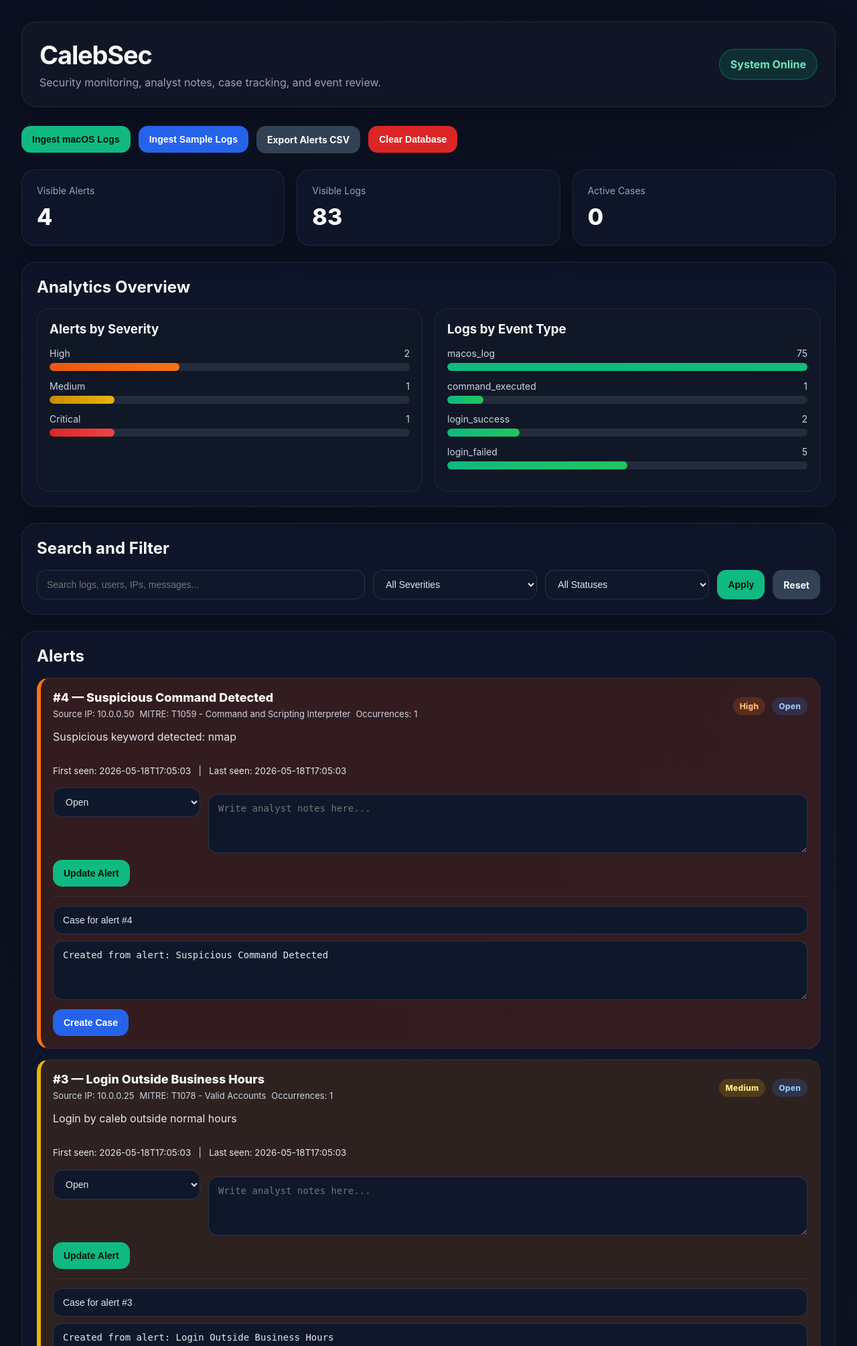
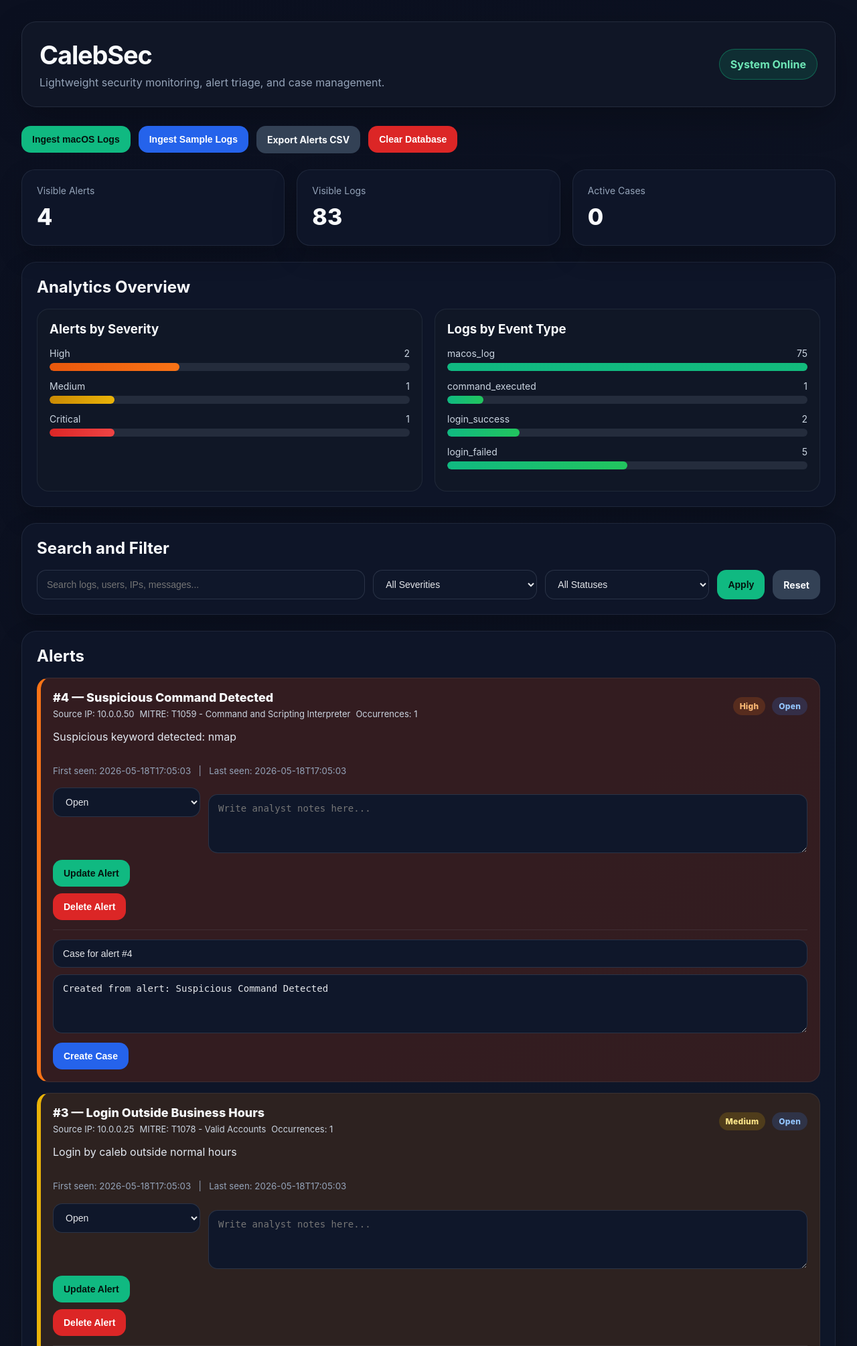
Before and after one commit to CalebSecurity1998/CalebSec, a FastAPI app: page / in a window 1280 px wide. Shown: the top 2010 px of the page at 67% size. Run offline with FastAPI, Linux system fonts and the light colour scheme; data comes from the database, SQL or seed files in the repository; data that the repository does not hold is empty.

Commit message:
Add delete buttons to dashboard

```diff
--- a/templates/dashboard.html
+++ b/templates/dashboard.html
@@ -274,6 +343,10 @@
             margin: 14px 0;
         }
 
+        .description small {
+            color: #94a3b8;
+        }
+
         .form-grid {
             display: grid;
             grid-template-columns: 220px 1fr;
@@ -419,13 +438,12 @@
     <section class="hero">
         <div>
             <h1>CalebSec</h1>
-            <p>Security monitoring, analyst notes, case tracking, and event review.</p>
+            <p>Lightweight security monitoring, alert triage, and case management.</p>
         </div>
         <div class="status-pill">System Online</div>
     </section>
 
     <section class="toolbar">
-
         {% if macos_ingest_enabled %}
         <form method="post" action="/ingest-macos">
             <button class="primary" type="submit">Ingest macOS Logs</button>
@@ -592,6 +608,14 @@
                     </div>
                 </form>
 
+                <form method="post"
+                      action="/alert/{{ alert.id }}/delete"
+                      onsubmit="return confirm('Delete this alert and any linked cases?');">
+                    <div class="inline-actions">
+                        <button class="danger" type="submit">Delete Alert</button>
+                    </div>
+                </form>
+
                 <form class="case-form" method="post" action="/alert/{{ alert.id }}/case">
                     <input type="text" name="title" placeholder="Case title" value="Case for alert #{{ alert.id }}">
                     <textarea name="notes" placeholder="Case notes...">Created from alert: {{ alert.rule }}</textarea>
@@ -605,6 +629,28 @@
             <div class="empty">No alerts to display.</div>
         {% endfor %}
         </div>
+
+        {% if total_alert_pages > 1 %}
+        <div class="pagination">
+            {% if alert_page > 1 %}
+            <a class="btn muted-btn"
+               href="/?q={{ q }}&severity={{ severity }}&status={{ status }}&alert_page={{ alert_page - 1 }}&log_page={{ log_page }}">
+                Previous Alerts
+            </a>
+            {% endif %}
+
+            <span class="page-pill">
+                Alerts Page {{ alert_page }} of {{ total_alert_pages }}
+            </span>
+
+            {% if alert_page < total_alert_pages %}
+            <a class="btn muted-btn"
+               href="/?q={{ q }}&severity={{ severity }}&status={{ status }}&alert_page={{ alert_page + 1 }}&log_page={{ log_page }}">
+                Next Alerts
+            </a>
+            {% endif %}
+        </div>
+        {% endif %}
     </section>
 
     <section class="panel">
@@ -636,6 +682,14 @@
                         <button class="primary" type="submit">Update Case</button>
                     </div>
                 </form>
+
+                <form method="post"
+                      action="/case/{{ case.id }}/delete"
+                      onsubmit="return confirm('Delete this case?');">
+                    <div class="inline-actions">
+                        <button class="danger" type="submit">Delete Case</button>
+                    </div>
+                </form>
             </div>
         {% else %}
             <div class="empty">No cases created yet.</div>
@@ -662,6 +716,28 @@
             <div class="empty">No logs to display.</div>
         {% endfor %}
         </div>
+
+        {% if total_log_pages > 1 %}
+        <div class="pagination">
+            {% if log_page > 1 %}
+            <a class="btn muted-btn"
+               href="/?q={{ q }}&severity={{ severity }}&status={{ status }}&alert_page={{ alert_page }}&log_page={{ log_page - 1 }}">
+                Previous Logs
+            </a>
+            {% endif %}
+
+            <span class="page-pill">
+                Logs Page {{ log_page }} of {{ total_log_pages }}
+            </span>
+
+            {% if log_page < total_log_pages %}
+            <a class="btn muted-btn"
+               href="/?q={{ q }}&severity={{ severity }}&status={{ status }}&alert_page={{ alert_page }}&log_page={{ log_page + 1 }}">
+                Next Logs
+            </a>
+            {% endif %}
+        </div>
+        {% endif %}
     </section>
 
 </div>
```
Also changed, not shown: other parts of templates/dashboard.html (+82 -69 lines).
